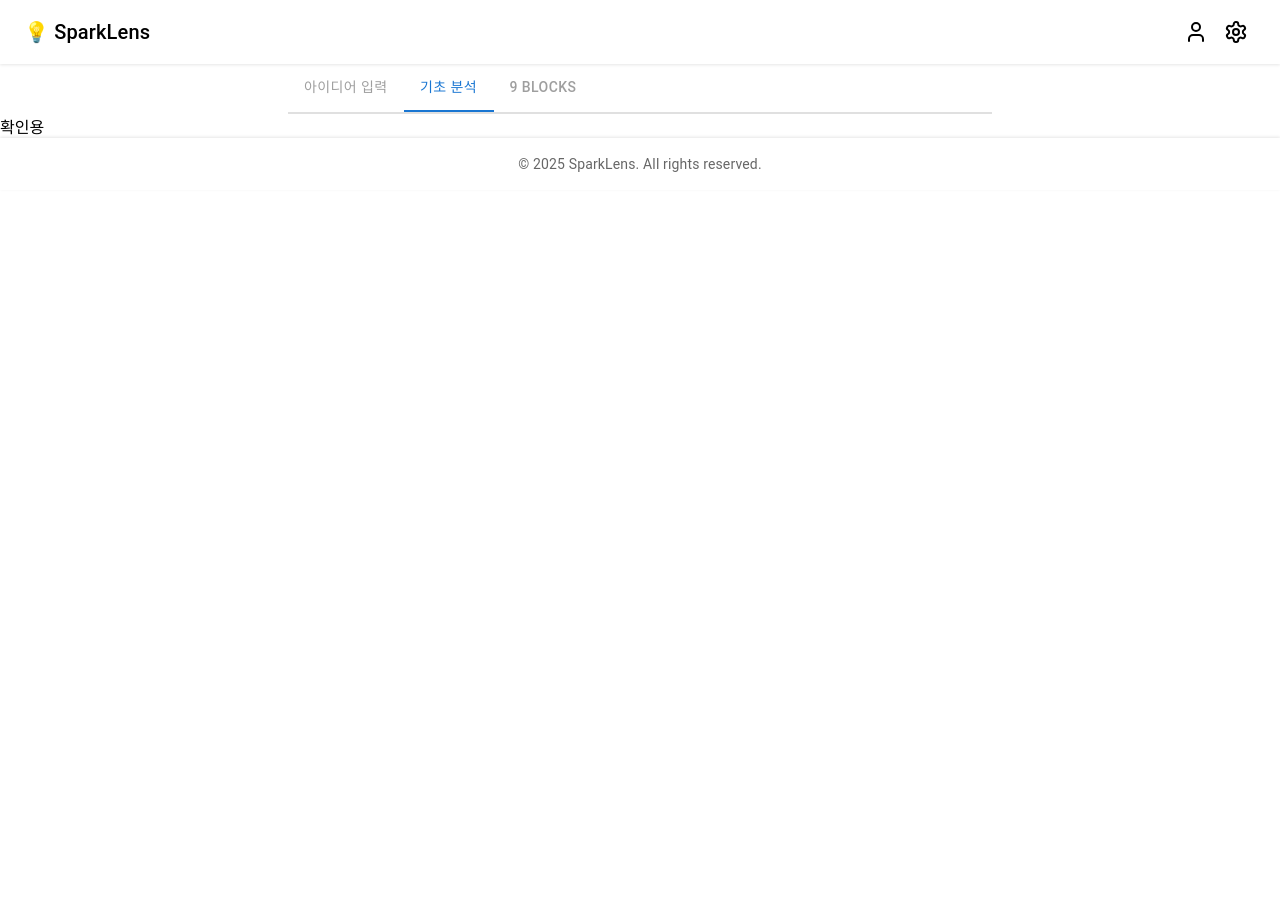
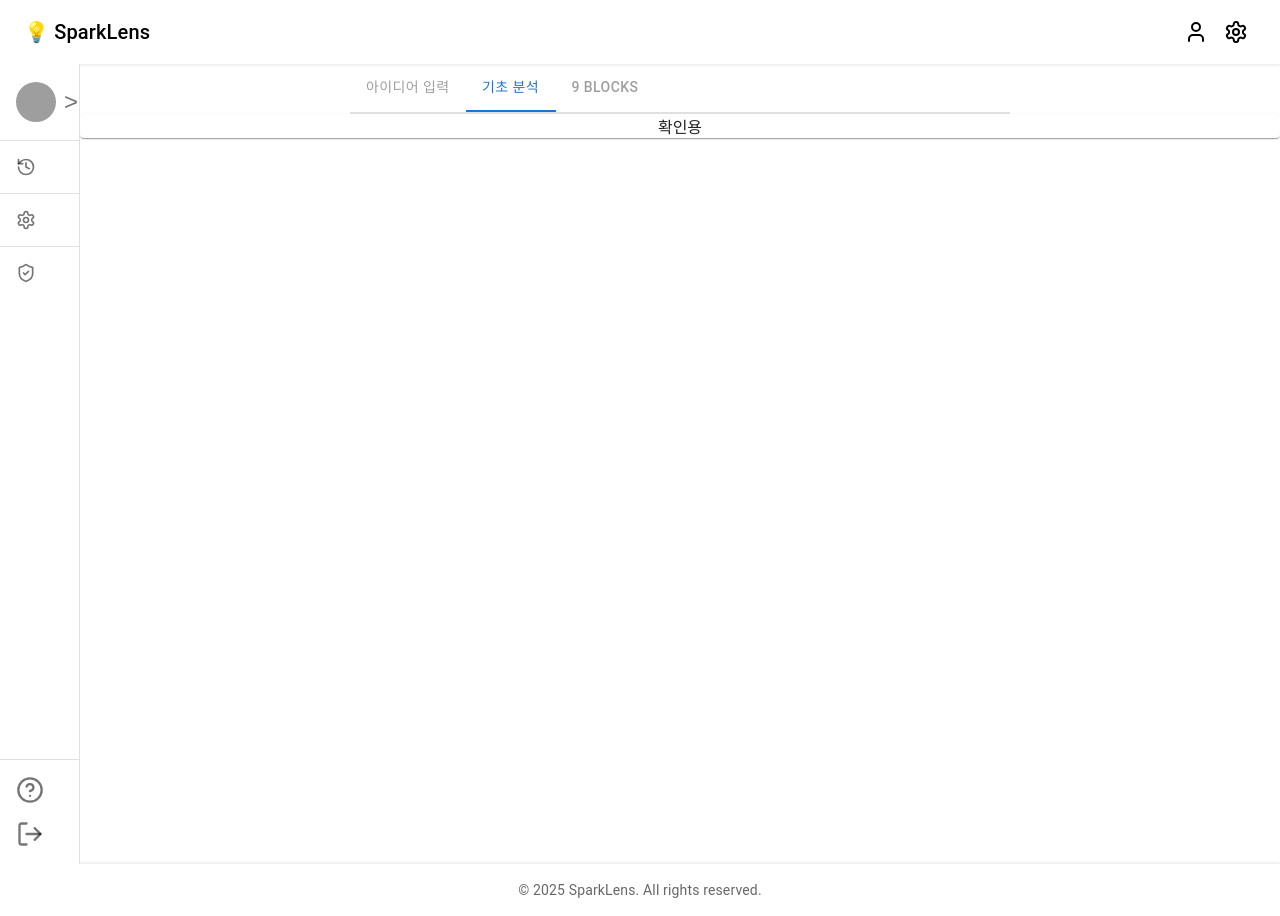
Before and after one commit to GDG-HUFS-Idea/next, a Next.js app: page /idea/analysis in a window 1280 px wide. Before the commit the page ends 800 px from the top, so only its background shows below. Built offline with nearby package versions, Linux system fonts and the light colour scheme; grey boxes are pictures that could not be loaded; a web font is replaced by a local one; what @mui/material-nextjs would draw is missing.

Commit message:
feat: progress bar
로딩 바 ui 구현

```diff
--- a/src/app/idea/layout.tsx
+++ b/src/app/idea/layout.tsx
@@ -1,17 +1,26 @@
 import NavigationTab from '@/pages/navigationTab'
-import { Suspense } from 'react'
+import { Card } from '@mui/material'
+import * as React from 'react'
+import { styles } from '../../shared/ui/ideaStyles'
+import ClientSidebar from '@/pages/clientSidebar'
 
-export default function InputsLayout({
+export default function IdeaLayout({
   children,
 }: Readonly<{
   children: React.ReactNode
 }>) {
+  const user = {
+    name: 'Andrew Smith',
+    role: 'admin', // 'user' or 'admin'
+    avatar: '/avatar.png',
+  }
   return (
-    <>
-      <Suspense fallback={<div>Loading...</div>}>
-        <NavigationTab></NavigationTab>
-      </Suspense>
-      <main>{children}</main>
-    </>
+    <main>
+      <ClientSidebar user={user}>
+        <NavigationTab />
+
+        <Card sx={styles.ideaWrapper}>{children}</Card>
+      </ClientSidebar>
+    </main>
   )
 }
--- /dev/null
+++ b/src/pages/clientSidebar.tsx
@@ -0,0 +1,16 @@
+'use client'
+
+import { useState } from 'react'
+import Sidebar from './sidebar'
+
+const ClientSidebar = ({ user, children }) => {
+  const [open, setOpen] = useState(false)
+
+  return (
+    <Sidebar user={user} open={open} setOpen={setOpen}>
+      {children}
+    </Sidebar>
+  )
+}
+
+export default ClientSidebar
--- /dev/null
+++ b/src/pages/sidebar.tsx
@@ -0,0 +1,176 @@
+'use client'
+
+import { useState } from 'react'
+import {
+  Collapse,
+  Drawer,
+  List,
+  ListItem,
+  ListItemIcon,
+  ListItemText,
+  IconButton,
+  Avatar,
+  Divider,
+  Typography,
+  ListItemButton,
+  Box,
+} from '@mui/material'
+import Historys from './sidebar/historys'
+import { Settings, LogOut, HelpCircle, ShieldCheck } from 'lucide-react'
+
+const Sidebar = ({
+  user,
+  open,
+  setOpen,
+  children,
+}: {
+  user: any
+  open: boolean
+  setOpen: (open: boolean) => void
+  children: React.ReactNode
+}) => {
+  const [settingsOpen, setSettingsOpen] = useState(false)
+  const [adminOpen, setAdminOpen] = useState(false)
+
+  const toggleDrawer = () => {
+    setOpen(!open)
+  }
+
+  const toggleSettings = () => {
+    setSettingsOpen(!settingsOpen)
+  }
+
+  const toggleAdmin = () => {
+    setAdminOpen(!adminOpen)
+  }
+
+  return (
+    <Box sx={{ display: 'flex', width: '100%' }}>
+      <Drawer
+        variant="permanent"
+        sx={{
+          width: open ? 270 : 80,
+          flexShrink: 0,
+          display: 'flex',
+          flexDirection: 'column',
+          '& .MuiDrawer-paper': {
+            boxSizing: 'border-box',
+
+            position: 'sticky',
+            height: '100vh',
+            width: open ? 270 : 80,
+            transition: 'width 0.3s',
+            overflowX: 'hidden',
+            overflowY: 'auto',
+            display: 'flex',
+            flexDirection: 'column',
+          },
+        }}
+      >
+        {/* 프로필 영역 */}
+        <Box sx={{ display: 'flex', alignItems: 'center', padding: 2 }}>
+          <Avatar sx={{ width: 40, height: 40 }} src={user.avatar} />
+          {open && (
+            <Box sx={{ marginLeft: 2 }}>
+              <Typography variant="caption" color="gray">
+                {user.role === 'admin' ? 'ADMINISTRATOR' : 'PRODUCT MANAGER'}
+              </Typography>
+              <Typography variant="body1">{user.name}</Typography>
+            </Box>
+          )}
+          <IconButton onClick={toggleDrawer} sx={{ marginLeft: 'auto' }}>
+            {open ? '<' : '>'}
+          </IconButton>
+        </Box>
+        <Divider />
+
+        {/* 메뉴 리스트 */}
+        <Box sx={{ flexGrow: 1, overflowY: 'auto' }}>
+          <List>
+            <Historys open={open} />
+          </List>
+          <Divider />
+          <List>
+            <ListItem disablePadding>
+              <ListItemButton onClick={toggleSettings}>
+                <ListItemIcon>
+                  <Settings size={20} />
+                </ListItemIcon>
+                {open && <ListItemText primary="Settings" />}
+              </ListItemButton>
+            </ListItem>
+            <Collapse in={settingsOpen} timeout="auto" unmountOnExit>
+              <List component="div" disablePadding>
+                <ListItemButton sx={{ pl: 4 }}>
+                  <ListItemText primary="Sub Setting 1" />
+                </ListItemButton>
+                <ListItemButton sx={{ pl: 4 }}>
+                  <ListItemText primary="Sub Setting 2" />
+                </ListItemButton>
+              </List>
+            </Collapse>
+          </List>
+          {user.role === 'admin' && (
+            <>
+              <Divider />
+              <List>
+                <ListItem disablePadding>
+                  <ListItemButton onClick={toggleAdmin}>
+                    <ListItemIcon>
+                      <ShieldCheck size={20} />
+                    </ListItemIcon>
+                    {open && <ListItemText primary="Management" />}
+                  </ListItemButton>
+                </ListItem>
+                <Collapse in={adminOpen} timeout="auto" unmountOnExit>
+                  <List component="div" disablePadding>
+                    <ListItemButton sx={{ pl: 4 }}>
+                      <ListItemText primary="User Management" />
+                    </ListItemButton>
+                  </List>
+                </Collapse>
+              </List>
+            </>
+          )}
+        </Box>
+
+        {/* 하단 고정 - 도움말 & 로그아웃 */}
+        <Box sx={{ paddingBottom: 0 }}>
+          <Divider />
+          <List>
+            <ListItem disablePadding>
+              <ListItemButton>
+                <ListItemIcon>
+                  <HelpCircle size={28} />
+                </ListItemIcon>
+                {open && <ListItemText primary="Help" />}
+              </ListItemButton>
+            </ListItem>
+            <ListItem disablePadding>
+              <ListItemButton>
+                <ListItemIcon>
+                  <LogOut size={28} />
+                </ListItemIcon>
+                {open && <ListItemText primary="Logout Account" />}
+              </ListItemButton>
+            </ListItem>
+          </List>
+        </Box>
+      </Drawer>
+
+      <Box
+        sx={{
+          flexGrow: 1,
+          transition: 'margin 0.3s ease-in-out',
+          width: `calc(100% - ${open ? 270 : 80}px)`,
+          minHeight: '100vh',
+          overflow: 'auto',
+        }}
+      >
+        {children}
+      </Box>
+    </Box>
+  )
+}
+
+export default Sidebar
--- /dev/null
+++ b/src/pages/sidebar/historys.tsx
@@ -0,0 +1,46 @@
+import {
+  ListItem,
+  ListItemButton,
+  ListItemText,
+  Collapse,
+  ListItemIcon,
+  List,
+} from '@mui/material'
+import { History } from 'lucide-react'
+
+const Historys = ({ open }: { open: boolean }) => {
+  const historyItems = [
+    '화장실 용변시에 사용하는 발..',
+    '아이디어 평가 도구',
+    '사내 휴가 관리 서비스',
+    '임베디드 기반 자동 배달 서..',
+  ]
+
+  return (
+    <>
+      <ListItem disablePadding>
+        <ListItemButton>
+          <ListItemIcon>
+            <History size={20} />
+          </ListItemIcon>
+          {open && <ListItemText primary="Histories" />}
+        </ListItemButton>
+      </ListItem>
+      <Collapse in={open} timeout="auto" unmountOnExit>
+        <List
+          component="div"
+          disablePadding
+          sx={{ maxHeight: '200px', overflowY: 'auto' }}
+        >
+          {historyItems.map((item, index) => (
+            <ListItemButton key={index} sx={{ pl: 4 }}>
+              <ListItemText primary={item} />
+            </ListItemButton>
+          ))}
+        </List>
+      </Collapse>
+    </>
+  )
+}
+
+export default Historys
--- /dev/null
+++ b/src/shared/ui/ideaStyles.tsx
@@ -0,0 +1,8 @@
+export const styles = {
+  ideaWrapper: {
+    display: 'flex',
+    justifyContent: 'center',
+    width: '100%',
+    paddingLeft: '0%',
+  },
+}
```
Also changed, not shown: src/pages/ideaInput.tsx (+15 -3 lines), src/pages/ideaProcessing.tsx (added, +73 -0 lines).
